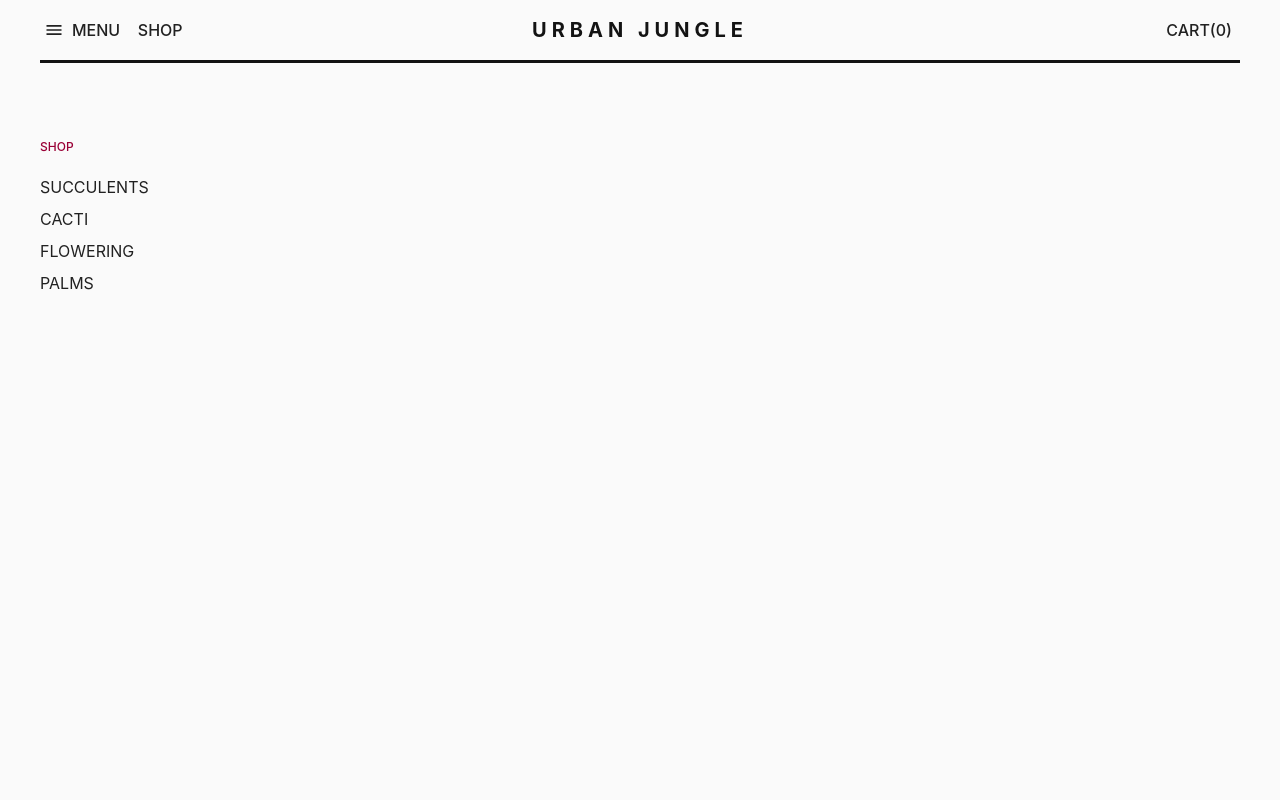
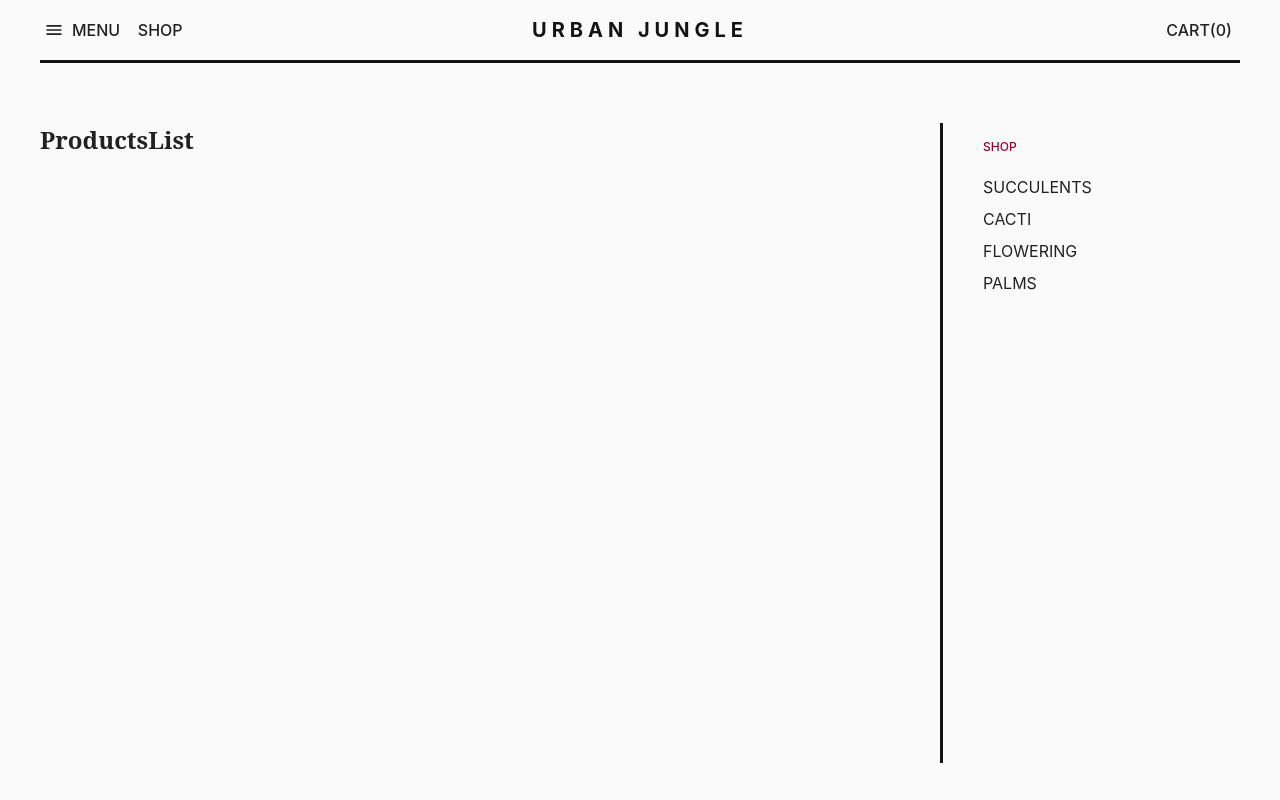
Before and after one commit to maariaantonina/urban-jungle, a React (Create React App) app: page /collections/all in a window 1280 px wide. Built offline with nearby package versions, Linux system fonts and the light colour scheme.

Commit message:
fix bugs in ShopPage

```diff
--- a/src/components/views/ShopPage/ShopPage.js
+++ b/src/components/views/ShopPage/ShopPage.js
@@ -17,18 +17,18 @@ import { CategoriesNav } from '../../layout/CategoriesNav/CategoriesNav';
 
 const Component = ({ className, children }) => (
   <div className={clsx(className, styles.root)}>
-    <CategoriesNav container spacing={0} className={styles.container}>
+    <Grid container spacing={0} className={styles.container}>
       <Grid item xs={12} md={9}>
         <ProductsList></ProductsList>
       </Grid>
       <Hidden smDown>
-        <CategoriesNav item md>
+        <Grid item md>
           <Box className={styles.sideNav}>
             <CategoriesNav></CategoriesNav>
           </Box>
-        </CategoriesNav>
+        </Grid>
       </Hidden>
-    </CategoriesNav>
+    </Grid>
   </div>
 );
 
```
